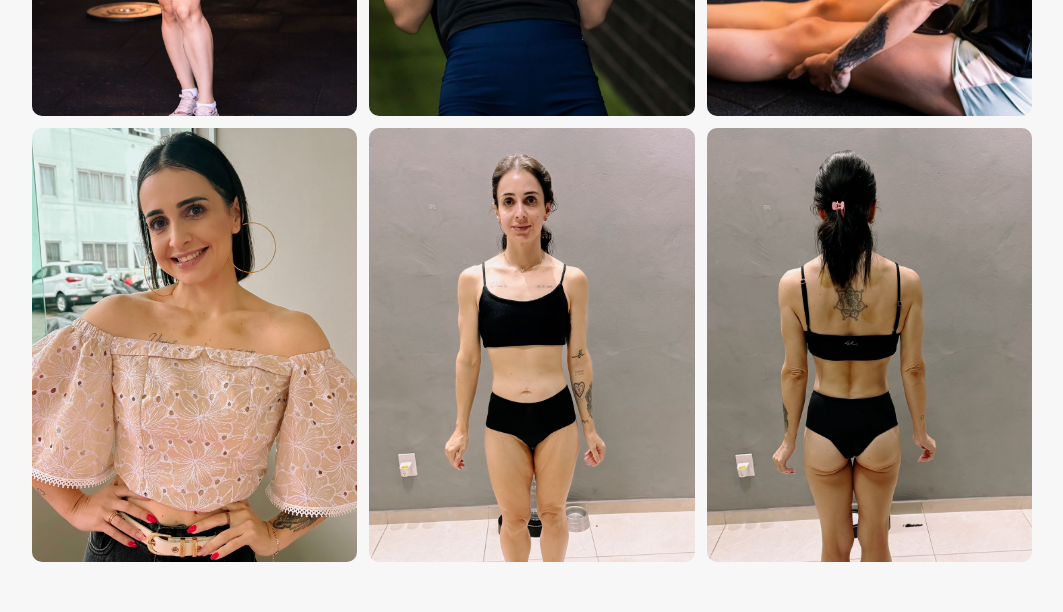
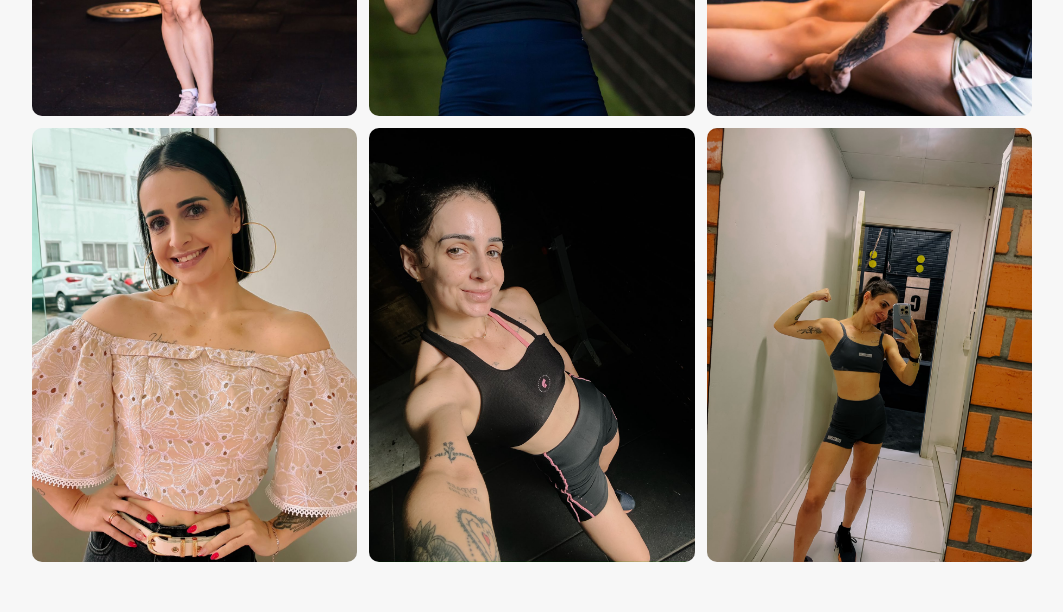
Before and after one commit to onluiz/cv-mari, a React (Vite) app: page / in a window 1280 px wide. Shown: the part 2420-3032 px from the top of the page, without its empty margins (108-1171 px from the left). Built offline with nearby package versions, Linux system fonts and the light colour scheme.

Commit message:
Troca fotos da galeria: substitui after-front/back por crossfit e hetero_top
https://claude.ai/code/session_01WTb9L7SgkXqP3KU7Ge6yDZ

```diff
--- a/src/App.tsx
+++ b/src/App.tsx
@@ -186,8 +186,8 @@ function App() {
           <img src="/images/action1.jpg" alt="CrossFit Open" />
           <img src="/images/action2.jpg" alt="Aula coletiva" />
           <img src="/images/lifestyle.jpg" alt="Lifestyle" />
-          <img src="/images/after-front.jpg" alt="Evolução — frente" />
-          <img src="/images/after-back.jpg" alt="Evolução — costas" />
+          <img src="/images/crossfit.jpg" alt="Treino CrossFit" />
+          <img src="/images/hetero_top.jpg" alt="Treino academia" />
         </div>
       </section>
 
```
Also changed, not shown: public/images/after-back.jpg (deleted), public/images/after-front.jpg (deleted).
